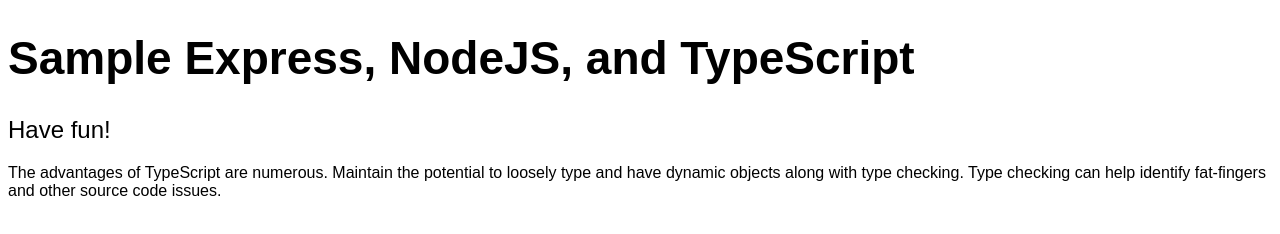
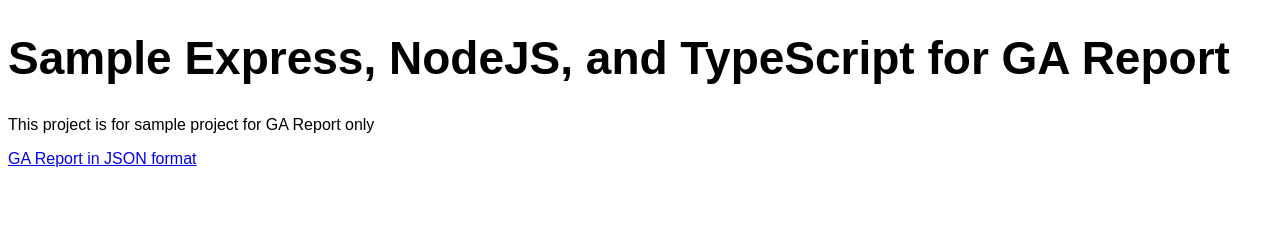
Before and after one commit to pamontep/ga-ts-report, a website: page public/views/index.html in a window 1280 px wide. Drawn offline with Linux system fonts and the light colour scheme.

Commit message:
fix issues

```diff
--- a/public/views/index.html
+++ b/public/views/index.html
@@ -6,9 +6,8 @@
     <link rel="stylesheet" type="text/css" href="/css/smarttkow-style.css">
 </head>
 <body>
-    <h1>Sample Express, NodeJS, and TypeScript</h1>
-    <h2>Have fun!</h2>
-    <p>The advantages of TypeScript are numerous. Maintain the potential to loosely type and have dynamic objects along
-    with type checking. Type checking can help identify fat-fingers and other source code issues.</p>
+    <h1>Sample Express, NodeJS, and TypeScript for GA Report</h1>
+    <p>This project is for sample project for GA Report only</p>
+    <a href="https://ga-ts-report.herokuapp.com/ga-report">GA Report in JSON format</a>
 </body>
 </html>
```
